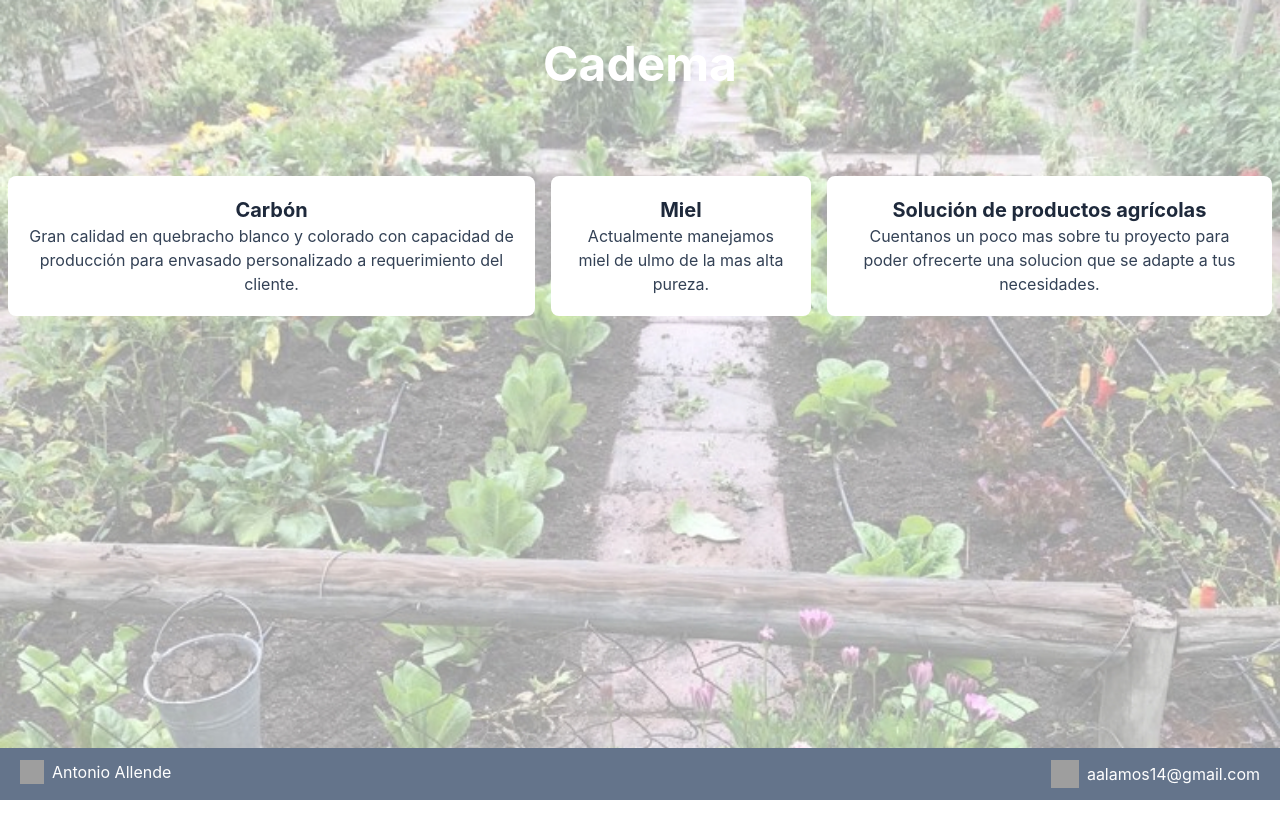
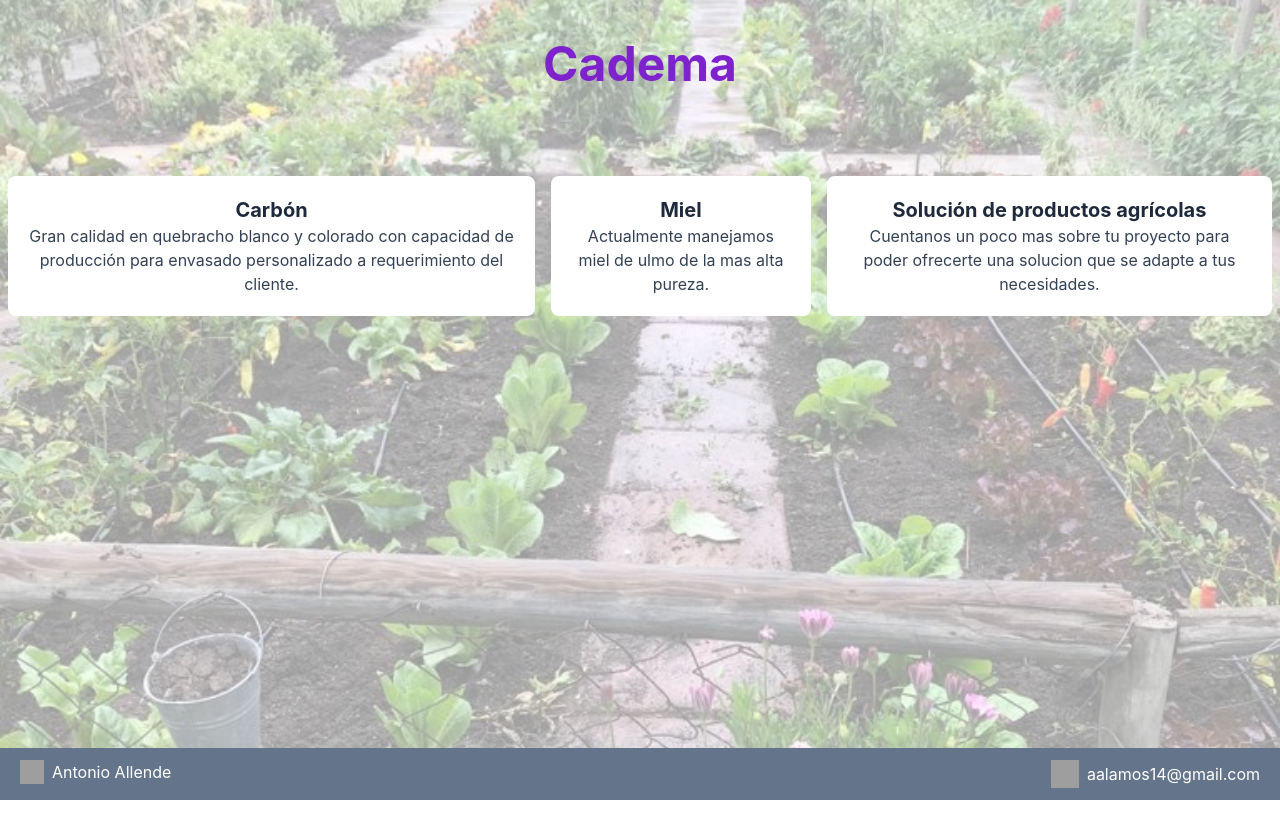
Before and after one commit to aalamos14/cadem-frontend, a React (Create React App) app: page / in a window 1280 px wide. Shown: the top 838 px of the page. Built offline with nearby package versions, Linux system fonts and the light colour scheme; grey boxes are pictures that could not be loaded.

Commit message:
fixing colot

```diff
--- a/src/views/Landing.jsx
+++ b/src/views/Landing.jsx
@@ -6,7 +6,7 @@ const Landing = () => {
             <div>
                 <div className="flex justify-center pt-10">
                     <div className="flex flex-col items-center">
-                        <p className="text-5xl text-white font-bold text-slate-800">Cadema</p>
+                        <p className="text-5xl font-bold text-purple-700">Cadema</p>
                     </div>
                 </div>
 
```
